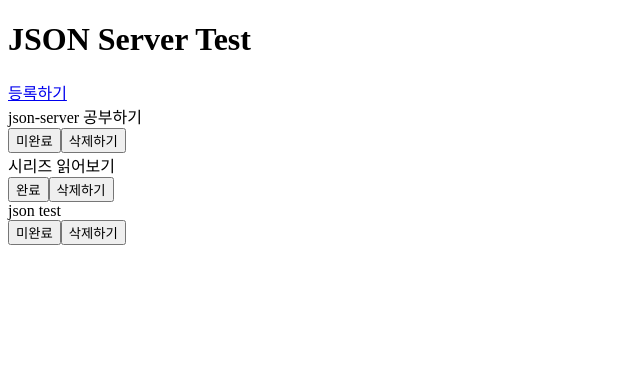
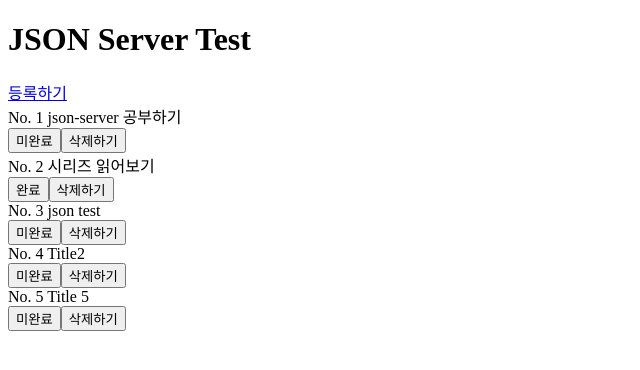
Before and after one commit to rmsoft-insu/nextboard, a Next.js app: page /dummy in a window 1280 px wide. Shown: the top 370 px of the page, without its empty margins (0-640 px from the left). Built offline with nearby package versions, Linux system fonts and the light colour scheme; data requests are answered from the project's data file.

Commit message:
json-server pagination

```diff
--- a/db.json
+++ b/db.json
@@ -14,6 +14,46 @@
       "description": "json test",
       "isCompleted": false,
       "id": 3
+    },
+    {
+      "description": "Title2",
+      "isCompleted": false,
+      "id": 4
+    },
+    {
+      "description": "Title 5",
+      "isCompleted": false,
+      "id": 5
+    },
+    {
+      "description": "Title 6",
+      "isCompleted": false,
+      "id": 6
+    },
+    {
+      "description": "Title 7",
+      "isCompleted": false,
+      "id": 7
+    },
+    {
+      "description": "Title 8",
+      "isCompleted": false,
+      "id": 8
+    },
+    {
+      "description": "Title 9",
+      "isCompleted": false,
+      "id": 9
+    },
+    {
+      "description": "Title 10",
+      "isCompleted": false,
+      "id": 10
+    },
+    {
+      "description": "Title 11",
+      "isCompleted": false,
+      "id": 11
     }
   ]
 }
--- a/pages/dummy/index.tsx
+++ b/pages/dummy/index.tsx
@@ -5,7 +5,9 @@ import { useEffect, useState } from "react";
 const DummyTest = () => {
   const [list, setList] = useState([]);
   const fetchList = async () => {
-    const { data } = await axios.get("http://localhost:4000/todos");
+    const { data } = await axios.get(
+      "http://localhost:4000/todos?_page=1&_limit=5"
+    );
     setList(data);
     console.log(data);
   };
@@ -32,9 +34,12 @@ const DummyTest = () => {
     <div>
       <h1>JSON Server Test</h1>
       <Link href="/dummy/register">등록하기</Link>
-      {list?.map((item) => (
+      {list?.map((item, index) => (
         <div key={item.id}>
-          <div key={item.id}>{item.description}</div>
+          <div key={item.id}>
+            {`No. ${index + 1} `}
+            {item.description}
+          </div>
           <button onClick={() => toggleCompleteBtn(item.id, item.isCompleted)}>
             {item.isCompleted ? "완료" : "미완료"}
           </button>
```
